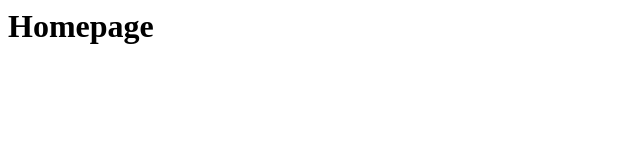
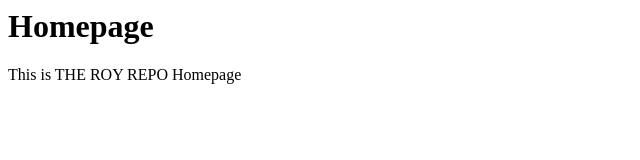
Before and after one commit to Frankie-fu/roy, a plain HTML site: page index.html in a window 1280 px wide. Shown: the whole page, without its empty margins (0-640 px from the left). Drawn offline with Linux system fonts and the light colour scheme.

Commit message:
added a paragraph

```diff
--- a/index.html
+++ b/index.html
@@ -1,3 +1,4 @@
 <html>
     <h1>Homepage</h1>
+    <p>This is THE ROY REPO Homepage</p>
 </html>
```
